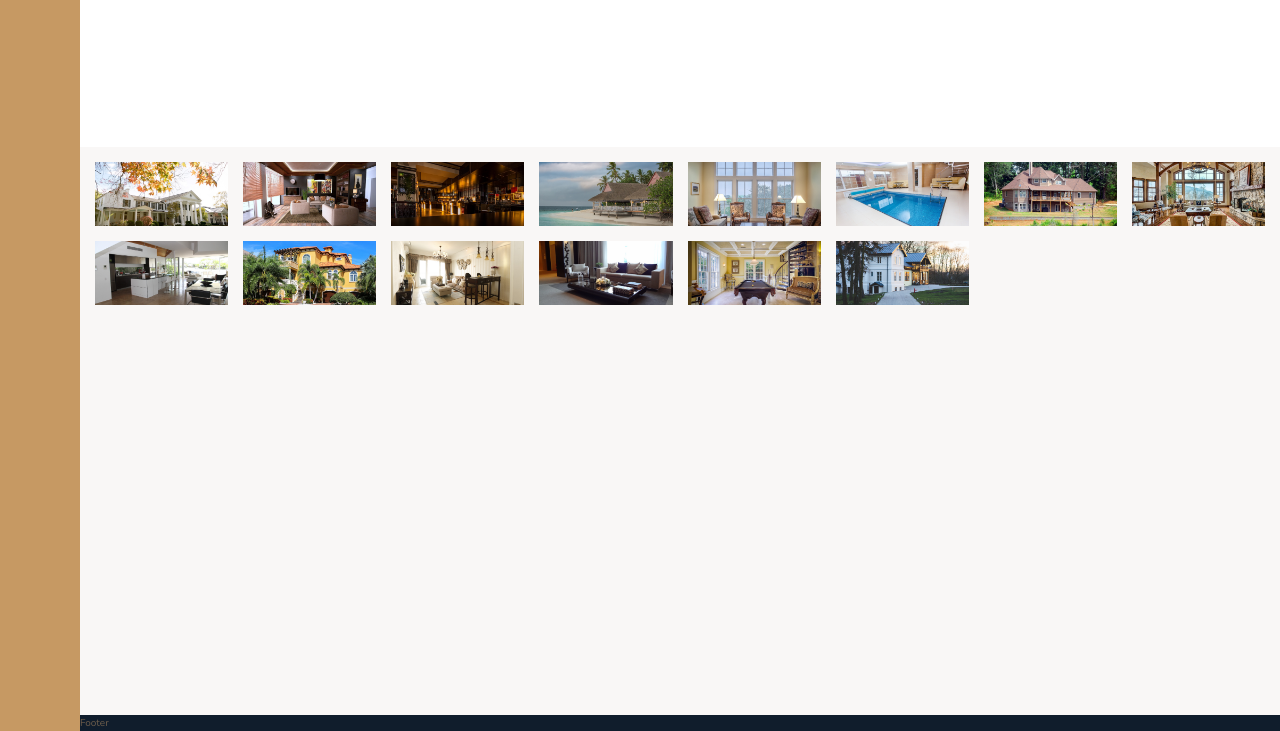
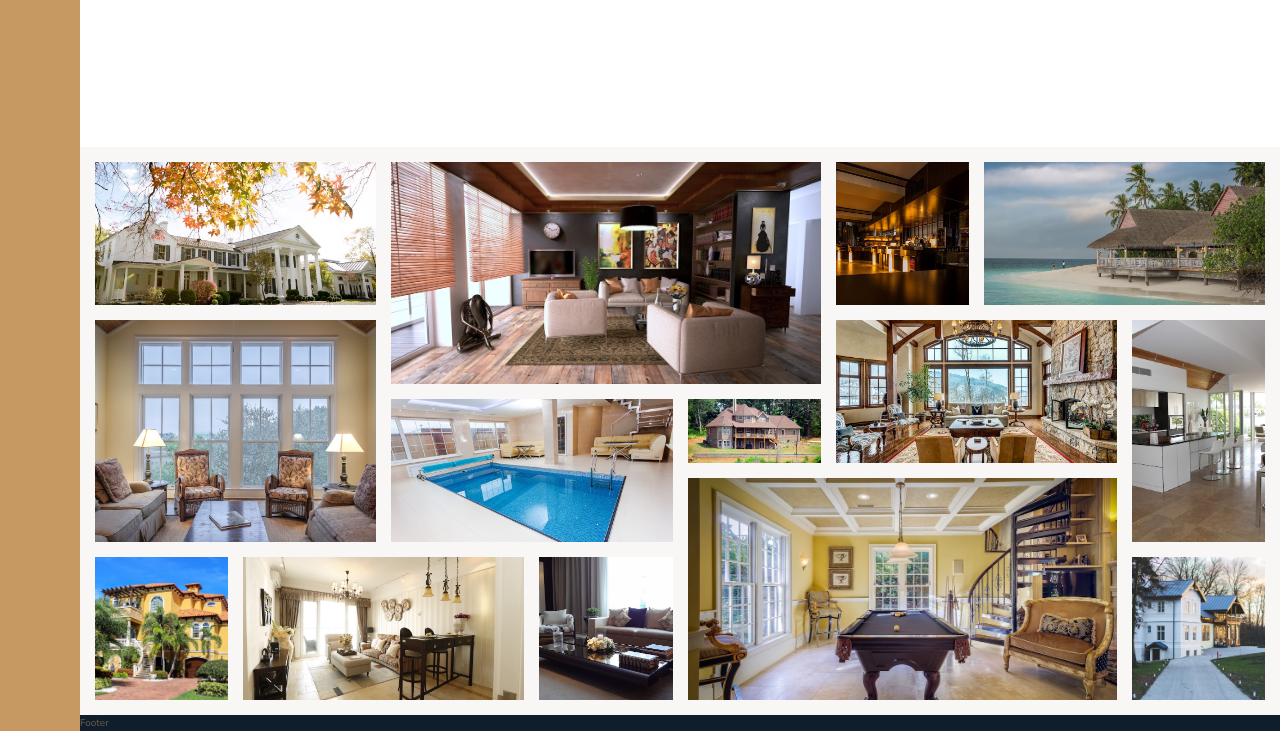
Before and after one commit to VladimirVolvakov/real-estate-agency-landing, a website: page index.html in a window 1280 px wide. Shown: the part 2932-3663 px from the top of the page. Drawn offline with nearby package versions, Linux system fonts and the light colour scheme.

Commit message:
style: add styles for section.gallery

```diff
--- a/sass/layout/_gallery.scss
+++ b/sass/layout/_gallery.scss
@@ -7,7 +7,77 @@
   grid-template-rows: repeat(7, 5vw);
   gap: 1.5rem;
 
-  &__item {}
+  &__item {
+    &--1 {
+      grid-row: 1 / 3;
+      grid-column: 1 / 3;
+    }
+
+    &--2 {
+      grid-row: 1 / 4;
+      grid-column: 3 / 6;
+    }
+
+    &--3 {
+      grid-row: 1 / 3;
+      grid-column: 6 / 7;
+    }
+
+    &--4 {
+      grid-row: 1 / 3;
+      grid-column: 7 / 9;
+    }
+
+    &--5 {
+      grid-row: 3 / 6;
+      grid-column: 1 / 3;
+    }
+
+    &--6 {
+      grid-row: 4 / 6;
+      grid-column: 3 / 5;
+    }
+
+    &--7 {
+      grid-row: 4 / 5;
+      grid-column: 5 / 6;
+    }
+
+    &--8 {
+      grid-row: 3 / 5;
+      grid-column: 6 / 8;
+    }
+
+    &--9 {
+      grid-row: 3 / 6;
+      grid-column: 8 / 9;
+    }
+
+    &--10 {
+      grid-row: 6 / 8;
+      grid-column: 1 / 2;
+    }
+
+    &--11 {
+      grid-row: 6 / 8;
+      grid-column: 2 / 4;
+    }
+
+    &--12 {
+      grid-row: 6 / 8;
+      grid-column: 4 / 5;
+    }
+
+    &--13 {
+      grid-row: 5 / 8;
+      grid-column: 5 / 8;
+    }
+
+    &--14 {
+      grid-row: 6 / 8;
+      grid-column: 8 / 9;
+    }
+  }
 
   &__img {
     display: block;
```
Also changed, not shown: css/style.css.
